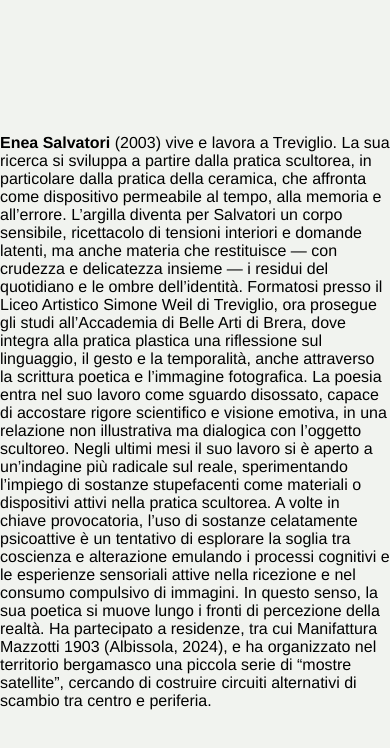
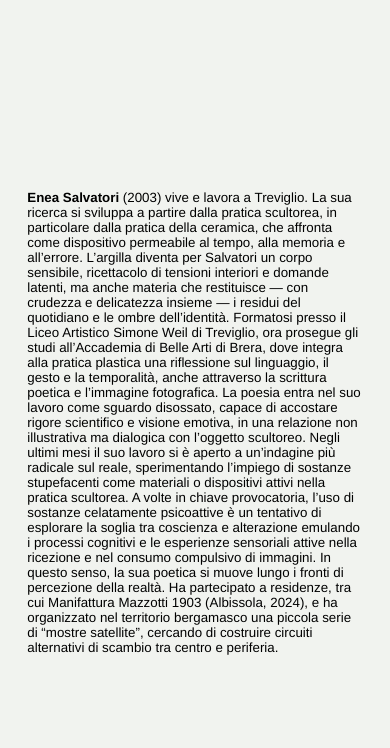
Before and after one commit to teobet/eneasalvatori, a plain HTML site: page bio.html in a window 390 px wide. Drawn offline with Linux system fonts and the light colour scheme; a web font is replaced by a local one.

Commit message:
fixed bio width

```diff
--- a/bio.html
+++ b/bio.html
@@ -17,14 +17,17 @@
 
 <body>
     <div class="desktop">
-      <div class="card">
-        <b>Enea Salvatori</b> (2003) vive e lavora a Treviglio. La sua ricerca si sviluppa a partire dalla pratica scultorea, in
-        particolare dalla pratica della ceramica, che affronta come dispositivo permeabile al tempo, alla memoria e all’errore.
+      <div class="desktop-card">
+        <b>Enea Salvatori</b> (2003) vive e lavora a Treviglio. La sua ricerca si sviluppa a partire dalla pratica scultorea,
+        in
+        particolare dalla pratica della ceramica, che affronta come dispositivo permeabile al tempo, alla memoria e
+        all’errore.
         L’argilla diventa per Salvatori un corpo sensibile, ricettacolo di tensioni interiori e domande latenti, ma anche
         materia che restituisce — con crudezza e delicatezza insieme — i residui del quotidiano e le ombre dell’identità.
 
         Formatosi presso il Liceo Artistico Simone Weil di Treviglio, ora prosegue gli studi all’Accademia di Belle Arti di
-        Brera, dove integra alla pratica plastica una riflessione sul linguaggio, il gesto e la temporalità, anche attraverso la
+        Brera, dove integra alla pratica plastica una riflessione sul linguaggio, il gesto e la temporalità, anche attraverso
+        la
         scrittura poetica e l’immagine fotografica. La poesia entra nel suo lavoro come sguardo disossato, capace di accostare
         rigore scientifico e visione emotiva, in una relazione non illustrativa ma dialogica con l’oggetto scultoreo. Negli
         ultimi mesi il suo lavoro si è aperto a un’indagine più radicale sul reale, sperimentando l’impiego di sostanze
@@ -39,7 +42,32 @@
 
       </div>
     </div>
-    <div class="mobile"></div>
+    <div class="mobile">
+      <div class="mobile-card">
+        <b>Enea Salvatori</b> (2003) vive e lavora a Treviglio. La sua ricerca si sviluppa a partire dalla pratica scultorea,
+        in
+        particolare dalla pratica della ceramica, che affronta come dispositivo permeabile al tempo, alla memoria e
+        all’errore.
+        L’argilla diventa per Salvatori un corpo sensibile, ricettacolo di tensioni interiori e domande latenti, ma anche
+        materia che restituisce — con crudezza e delicatezza insieme — i residui del quotidiano e le ombre dell’identità.
+
+        Formatosi presso il Liceo Artistico Simone Weil di Treviglio, ora prosegue gli studi all’Accademia di Belle Arti di
+        Brera, dove integra alla pratica plastica una riflessione sul linguaggio, il gesto e la temporalità, anche attraverso
+        la
+        scrittura poetica e l’immagine fotografica. La poesia entra nel suo lavoro come sguardo disossato, capace di accostare
+        rigore scientifico e visione emotiva, in una relazione non illustrativa ma dialogica con l’oggetto scultoreo. Negli
+        ultimi mesi il suo lavoro si è aperto a un’indagine più radicale sul reale, sperimentando l’impiego di sostanze
+        stupefacenti come materiali o dispositivi attivi nella pratica scultorea. A volte in chiave provocatoria, l’uso di
+        sostanze celatamente psicoattive è un tentativo di esplorare la soglia tra coscienza e alterazione emulando i processi
+        cognitivi e le esperienze sensoriali attive nella ricezione e nel consumo compulsivo di immagini. In questo senso, la
+        sua poetica si muove lungo i fronti di percezione della realtà.
+
+        Ha partecipato a residenze, tra cui Manifattura Mazzotti 1903 (Albissola, 2024), e ha organizzato nel territorio
+        bergamasco una piccola serie di “mostre satellite”, cercando di costruire circuiti alternativi di scambio tra centro e
+        periferia.
+
+      </div>
+    </div>
 </body>
 
 </html>
--- a/styles/bio.css
+++ b/styles/bio.css
@@ -20,10 +20,41 @@ body {
 
     user-select: none;
     -webkit-user-select: none;
+
+    display: none;
 }
 
-.card {
+.mobile{
+    width: 100vw;
+    height: 100vh;
+    background-color: #f1f3ef;
+
+
+    display: flex;
+    justify-content: center;
+    align-items: center;
+
+    user-select: none;
+    -webkit-user-select: none;
+}
+
+.desktop-card {
     width: 500px;
+}
+
+.mobile-card {
+    font-size: 10pt;
+    margin: 7%;
+}
+
+@media only screen and (min-width: 540px) {
+    .mobile {
+        display: none;
+    }
+
+    .desktop {
+        display: flex;
+    }
 }
 
 /*
```
